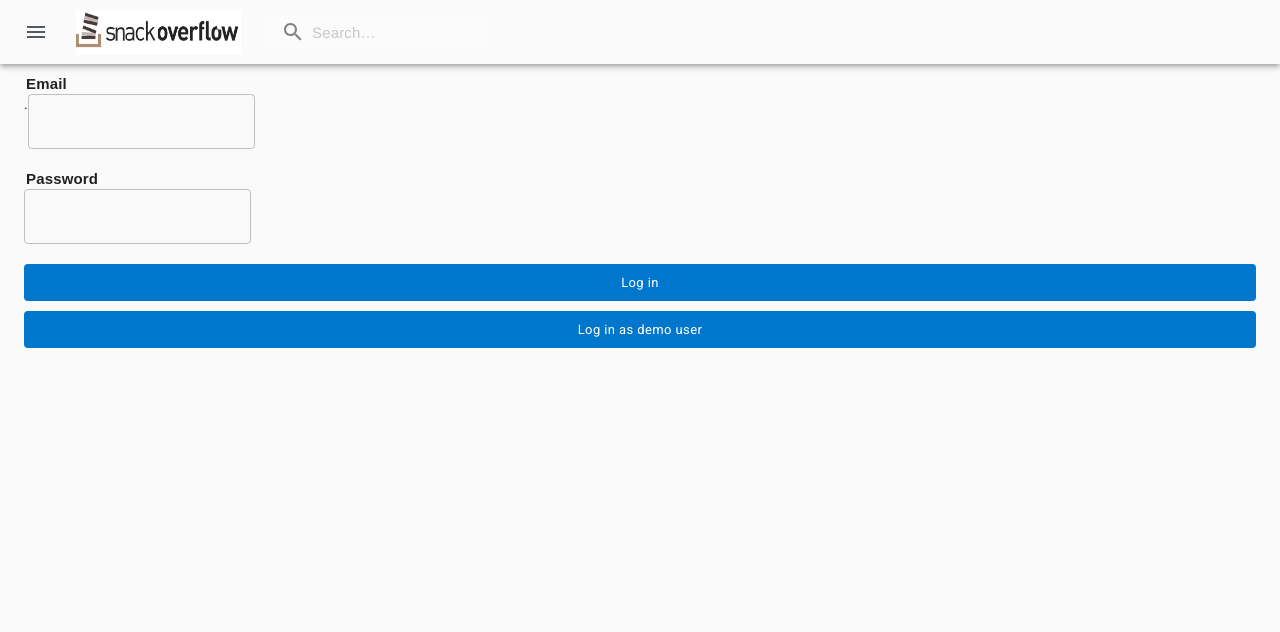
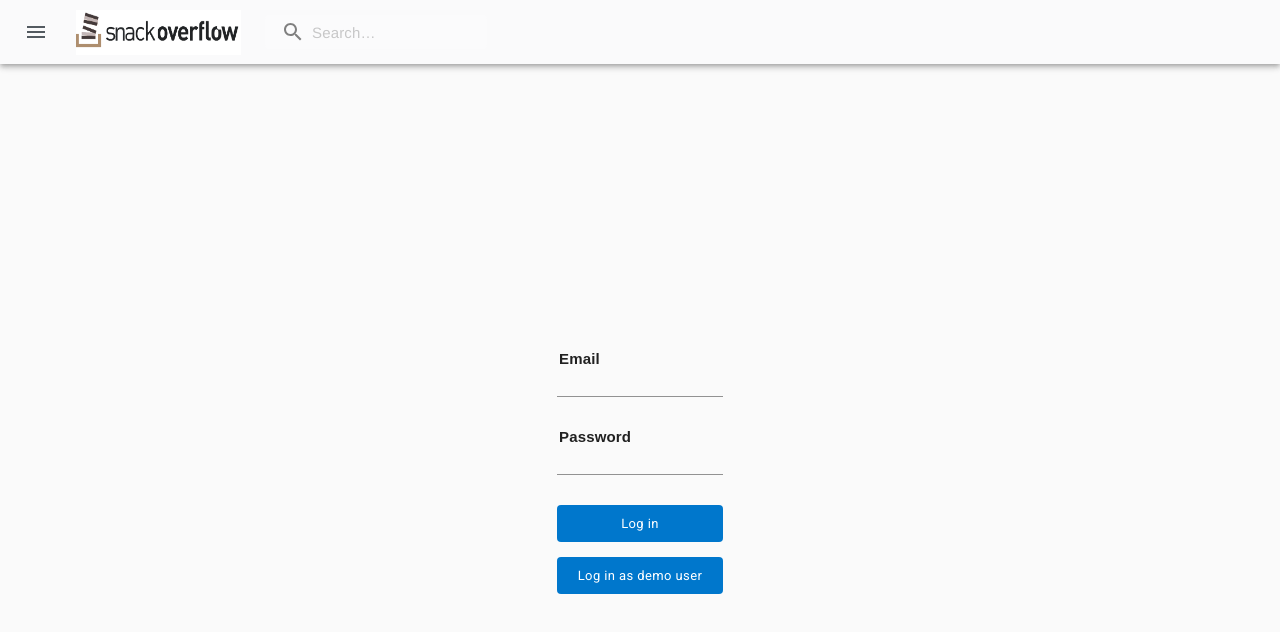
Before and after one commit to shaieleigh/stackOverFlow, a React (Create React App) app in the folder group_flask_starter/client/: page /login in a window 1280 px wide. Shown: the top 632 px of the page. Built offline with nearby package versions, Linux system fonts and the light colour scheme.

Commit message:
Fix login css

```diff
--- /dev/null
+++ b/group_flask_starter/client/src/pages/LoginPage.css
@@ -0,0 +1,13 @@
+#login-form {
+    margin: auto;
+    height: 100vh;
+    display: flex;
+    align-items: center;
+    width: 400px;
+}
+
+.buttonDiv {
+  padding: 15px 0px 15px 0px;
+  margin: 0;
+  width: 41.5%;
+}
--- a/group_flask_starter/client/src/pages/LoginPage.js
+++ b/group_flask_starter/client/src/pages/LoginPage.js
@@ -6,9 +6,9 @@ import { makeStyles } from '@material-ui/core/styles';
 import { Button } from '@material-ui/core';
 import { ThemeProvider, createMuiTheme } from "@material-ui/core/styles";
 import { Container } from '@material-ui/core';
-import { TextField } from '@material-ui/core';
+import { TextField, Input } from '@material-ui/core';
 import NavBar from '../components/NavBar';
-
+import './LoginPage.css'
 
 const colors = {
     text: 'white',
@@ -73,14 +73,14 @@ function LoginPage() {
         <NavBar/>
         <Container>
             <ThemeProvider theme={theme}>
-                <form onSubmit={handleSubmit}>
+                <form id="login-form" onSubmit={handleSubmit}>
                         <div className="buttonDiv">
-                        <div><label>Email</label></div>.
-                        <TextField className='signup' id="outlined-basic" variant="outlined" onChange = {e => setEmail(e.target.value)}/>
+                        <div><label>Email</label></div>
+                        <Input className='signup' id="outlined-basic" variant="outlined" onChange = {e => setEmail(e.target.value)}/>
                         </div>
                         <div className="buttonDiv">
                         <div><label>Password</label></div>
-                        <TextField className='signup' id="outlined-basic" variant="outlined" onChange = {e => setPassword(e.target.value)}/>
+                        <Input type='password' className='signup' id="outlined-basic" variant="outlined" onChange = {e => setPassword(e.target.value)}/>
                         </div>
                         <div className="buttonDiv">
                         <Button type="submit" classes={classes} variant="contained" disableElevation>
```
